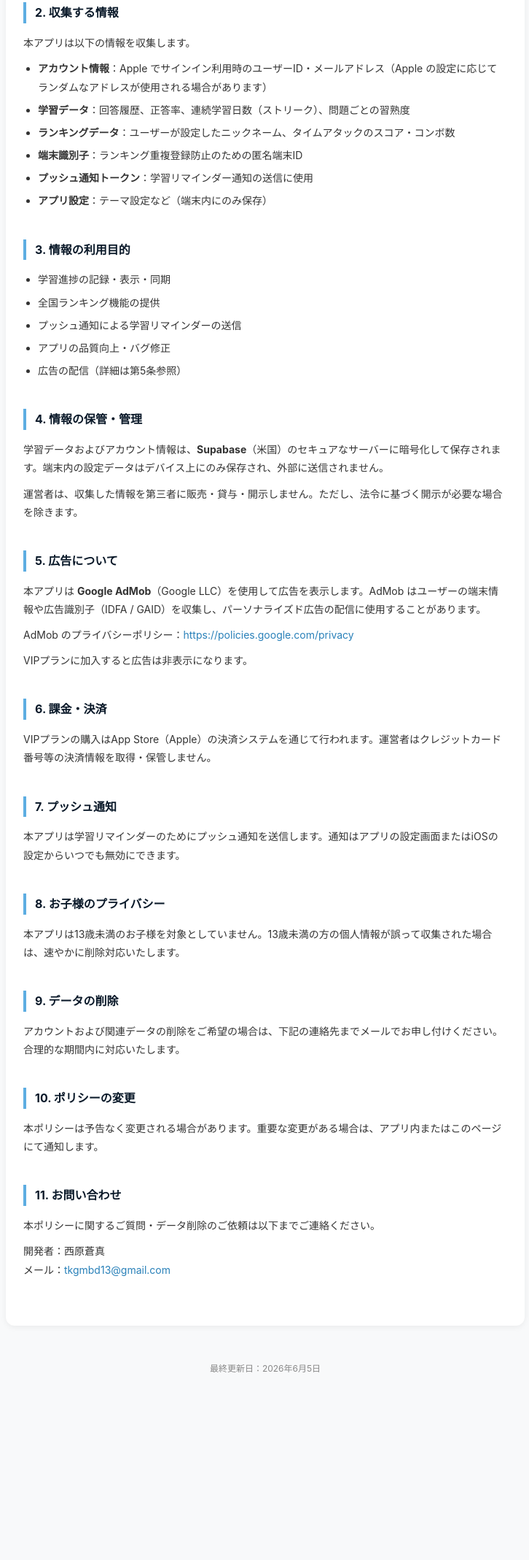
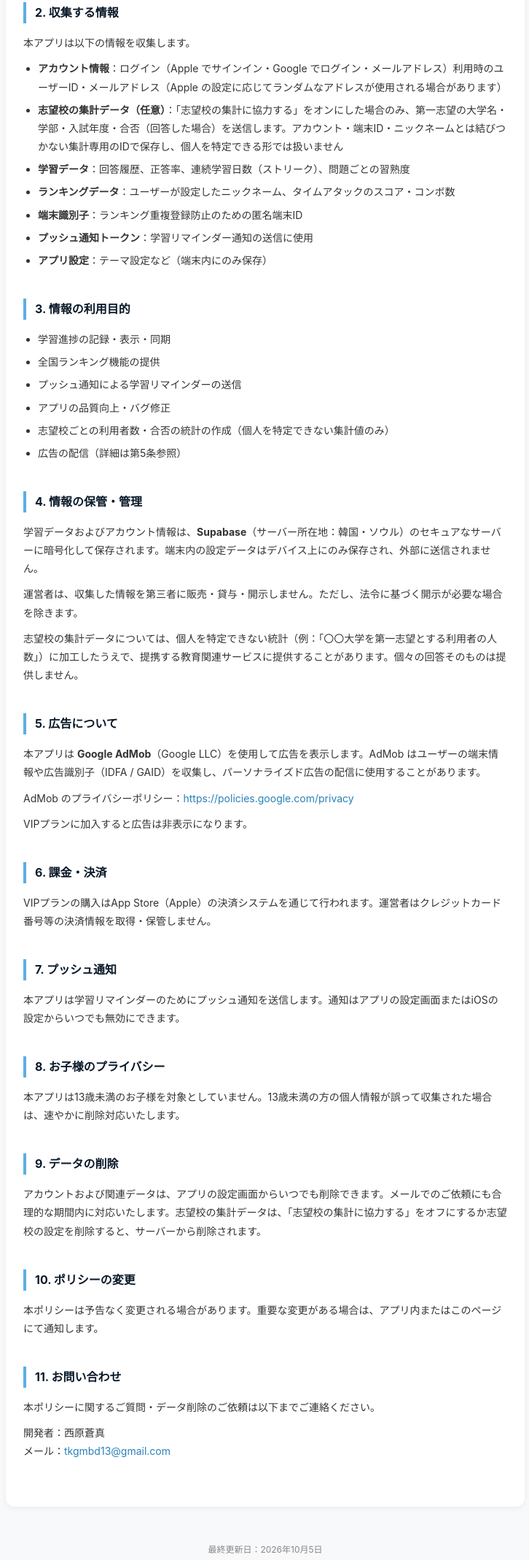
Before and after one commit to 9s0ma1u/privacy-policy, a plain HTML site: page index.html in a window 1280 px wide. Shown: the part 372-2509 px from the top of the page at 73% size, without its empty margins (276-1002 px from the left). Before the commit the page ends 2347 px from the top, so only its background shows below. Drawn offline with Linux system fonts and the light colour scheme.

Commit message:
ログイン方法・サーバー所在地（韓国・ソウル）・アプリ内のアカウント削除・志望校の集計（任意）を追記
Co-Authored-By: Claude Opus 5.5 <noreply@anthropic.com>

```diff
--- a/index.html
+++ b/index.html
@@ -72,7 +72,8 @@
       <h2>2. 収集する情報</h2>
       <p>本アプリは以下の情報を収集します。</p>
       <ul>
-        <li><strong>アカウント情報</strong>：Apple でサインイン利用時のユーザーID・メールアドレス（Apple の設定に応じてランダムなアドレスが使用される場合があります）</li>
+        <li><strong>アカウント情報</strong>：ログイン（Apple でサインイン・Google でログイン・メールアドレス）利用時のユーザーID・メールアドレス（Apple の設定に応じてランダムなアドレスが使用される場合があります）</li>
+        <li><strong>志望校の集計データ（任意）</strong>：「志望校の集計に協力する」をオンにした場合のみ、第一志望の大学名・学部・入試年度・合否（回答した場合）を送信します。アカウント・端末ID・ニックネームとは結びつかない集計専用のIDで保存し、個人を特定できる形では扱いません</li>
         <li><strong>学習データ</strong>：回答履歴、正答率、連続学習日数（ストリーク）、問題ごとの習熟度</li>
         <li><strong>ランキングデータ</strong>：ユーザーが設定したニックネーム、タイムアタックのスコア・コンボ数</li>
         <li><strong>端末識別子</strong>：ランキング重複登録防止のための匿名端末ID</li>
@@ -88,14 +89,16 @@
         <li>全国ランキング機能の提供</li>
         <li>プッシュ通知による学習リマインダーの送信</li>
         <li>アプリの品質向上・バグ修正</li>
+        <li>志望校ごとの利用者数・合否の統計の作成（個人を特定できない集計値のみ）</li>
         <li>広告の配信（詳細は第5条参照）</li>
       </ul>
     </section>
 
     <section>
       <h2>4. 情報の保管・管理</h2>
-      <p>学習データおよびアカウント情報は、<strong>Supabase</strong>（米国）のセキュアなサーバーに暗号化して保存されます。端末内の設定データはデバイス上にのみ保存され、外部に送信されません。</p>
+      <p>学習データおよびアカウント情報は、<strong>Supabase</strong>（サーバー所在地：韓国・ソウル）のセキュアなサーバーに暗号化して保存されます。端末内の設定データはデバイス上にのみ保存され、外部に送信されません。</p>
       <p>運営者は、収集した情報を第三者に販売・貸与・開示しません。ただし、法令に基づく開示が必要な場合を除きます。</p>
+      <p>志望校の集計データについては、個人を特定できない統計（例：「〇〇大学を第一志望とする利用者の人数」）に加工したうえで、提携する教育関連サービスに提供することがあります。個々の回答そのものは提供しません。</p>
     </section>
 
     <section>
@@ -122,7 +125,7 @@
 
     <section>
       <h2>9. データの削除</h2>
-      <p>アカウントおよび関連データの削除をご希望の場合は、下記の連絡先までメールでお申し付けください。合理的な期間内に対応いたします。</p>
+      <p>アカウントおよび関連データは、アプリの設定画面からいつでも削除できます。メールでのご依頼にも合理的な期間内に対応いたします。志望校の集計データは、「志望校の集計に協力する」をオフにするか志望校の設定を削除すると、サーバーから削除されます。</p>
     </section>
 
     <section>
@@ -139,7 +142,7 @@
 
   </div>
 
-  <p class="updated">最終更新日：2026年6月5日</p>
+  <p class="updated">最終更新日：2026年10月5日</p>
 </main>
 
 </body>
```
